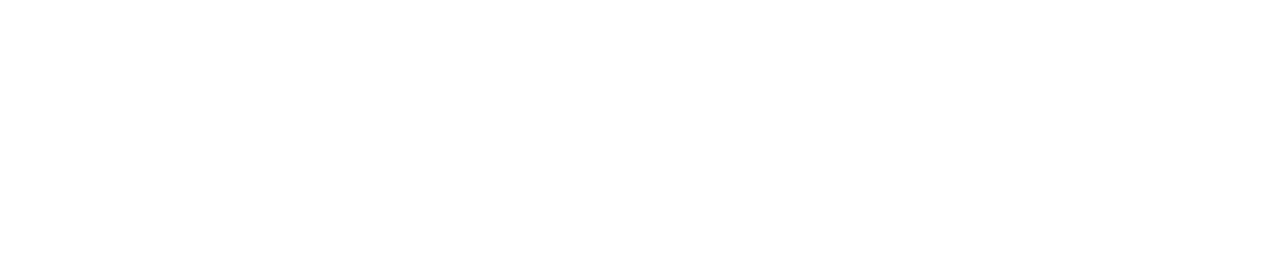
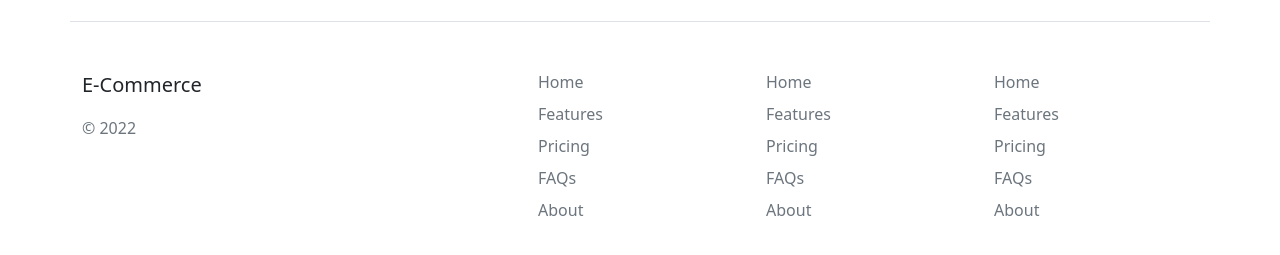
Before and after one commit to i-asgor/ecommerce-redux, a React (Create React App) app: page / in a window 1280 px wide. Shown: the part 1017-1272 px from the top of the page. Before the commit the page ends 998 px from the top, so only its background shows below. Built offline with nearby package versions, Linux system fonts and the light colour scheme; no server answers.

Commit message:
Footer added

```diff
--- a/src/App.js
+++ b/src/App.js
@@ -6,6 +6,7 @@
 import Product from './Pages/Product';
 import Cart from './Pages/Cart';
 import Checkout from './Pages/Checkout';
+import Footer from './Shared/Footer';
 
 function App() {
   return (
@@ -18,6 +19,7 @@
         <Route path='/cart' element={<Cart />} />
         <Route path='/checkout' element={<Checkout />} />
       </Routes>
+      <Footer/>
     </>
   );
 }
--- a/src/Pages/Home.js
+++ b/src/Pages/Home.js
@@ -4,7 +4,7 @@
 const Home = () => {
     return (
         <div className='hero'>
-            <div className="card text-light">
+            <div className="card text-white">
             <img src="/assets/slider/2.png" className="card-img" alt="background" height="550px" />
             <div className="card-img-overlay d-flex flex-column justify-content-center">
                 <div className="container">
--- /dev/null
+++ b/src/Shared/Footer.js
@@ -0,0 +1,53 @@
+import React from 'react';
+
+const Footer = () => {
+    return (
+        <div class="container">
+        <footer class="row row-cols-1 row-cols-sm-2 row-cols-md-5 py-5 my-5 border-top">
+            <div class="col mb-3">
+            <a href="/" class="d-flex align-items-center mb-3 lead text-bolder text-dark text-decoration-none">
+            E-Commerce
+
+            </a>
+            <p class="text-muted">© 2022</p>
+            </div>
+
+            <div class="col mb-3">
+
+            </div>
+
+            <div class="col mb-3">
+            <ul class="nav flex-column">
+                <li class="nav-item mb-2"><a href="#" class="nav-link p-0 text-muted">Home</a></li>
+                <li class="nav-item mb-2"><a href="#" class="nav-link p-0 text-muted">Features</a></li>
+                <li class="nav-item mb-2"><a href="#" class="nav-link p-0 text-muted">Pricing</a></li>
+                <li class="nav-item mb-2"><a href="#" class="nav-link p-0 text-muted">FAQs</a></li>
+                <li class="nav-item mb-2"><a href="#" class="nav-link p-0 text-muted">About</a></li>
+            </ul>
+            </div>
+
+            <div class="col mb-3">
+            <ul class="nav flex-column">
+                <li class="nav-item mb-2"><a href="#" class="nav-link p-0 text-muted">Home</a></li>
+                <li class="nav-item mb-2"><a href="#" class="nav-link p-0 text-muted">Features</a></li>
+                <li class="nav-item mb-2"><a href="#" class="nav-link p-0 text-muted">Pricing</a></li>
+                <li class="nav-item mb-2"><a href="#" class="nav-link p-0 text-muted">FAQs</a></li>
+                <li class="nav-item mb-2"><a href="#" class="nav-link p-0 text-muted">About</a></li>
+            </ul>
+            </div>
+
+            <div class="col mb-3">
+            <ul class="nav flex-column">
+                <li class="nav-item mb-2"><a href="#" class="nav-link p-0 text-muted">Home</a></li>
+                <li class="nav-item mb-2"><a href="#" class="nav-link p-0 text-muted">Features</a></li>
+                <li class="nav-item mb-2"><a href="#" class="nav-link p-0 text-muted">Pricing</a></li>
+                <li class="nav-item mb-2"><a href="#" class="nav-link p-0 text-muted">FAQs</a></li>
+                <li class="nav-item mb-2"><a href="#" class="nav-link p-0 text-muted">About</a></li>
+            </ul>
+            </div>
+        </footer>
+        </div>
+    );
+};
+
+export default Footer;
```
